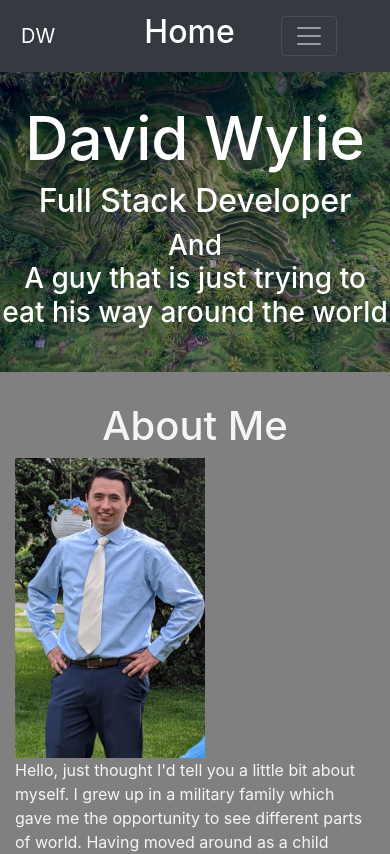
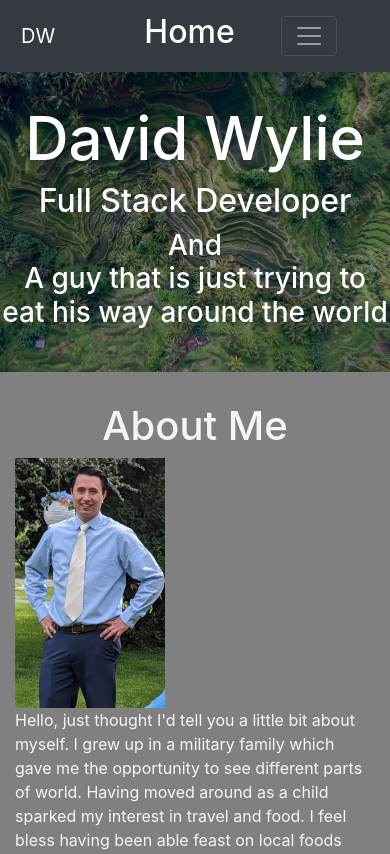
Before and after one commit to wyliedavid1984/reactPortfolio, a React (Create React App) app: page /reactPortFolio/home in a window 390 px wide. Shown: the top 854 px of the page. Built offline with nearby package versions, Linux system fonts and the light colour scheme.

Commit message:
added in new styles for home page

```diff
--- a/src/components/Navbar/index.js
+++ b/src/components/Navbar/index.js
@@ -27,7 +27,6 @@ function NavigationBar() {
         <Navbar.Toggle aria-controls="basic-navbar-nav" />
           <Navbar.Collapse id="basic-navbar-nav">
             <Nav className="mr-10">
-
               <Nav.Link href="#home"><Link to="/reactPortfolio/home" className={window.location.pathname === "/reactPortfolio" || window.location.pathname === "/reactPortfolio/home" ? "nav-link primary": "nav-link"}>Home</Link></Nav.Link>
               <Nav.Link href="#contact"><Link to="/reactPortfolio/contact" className={window.location.pathname === "/reactPortfolio/contact" ? "nav-link primary" : "nav-link"}>Contact</Link></Nav.Link>
               <Nav.Link href="#portfolio"> <Link to="/reactPortfolio/portfolio" className={window.location.pathname === "/reactPortfolio/portfolio" ? "nav-link primary" : "nav-link"}>Portfolio</Link></Nav.Link>
--- a/src/pages/Home.js
+++ b/src/pages/Home.js
@@ -21,10 +21,10 @@ function About() {
           </Col>
         </Row>
         <Row>
-          <Col size="md-2">
-          <img src={profilePic} style={{height:"300px", width:"190px"}} />
+          <Col size="lg-2"style={{margin: "10px", display:"flex", justifyContent:"center"}} className="picture">
+          <img src={profilePic} className="profilePicture" />
           </Col>
-          <Col size="md-10">
+          <Col size="lg-10" style={{margin: "10px"}}>
             <p>
               Hello, just thought I'd tell you a little bit about myself. I grew up in a military family which gave me the opportunity to see different parts of world. Having moved around as a child sparked my interest in travel and food. I feel bless having been able feast on local foods from all around the world. When I'm not traveling around trying out the local delicacies, I'm in the kitchen with my wife putting together whatever concoctions we can think of. I went to college for hospitality and worked in food service for 21 years.
             </p>
--- a/src/pages/style.css
+++ b/src/pages/style.css
@@ -42,7 +42,10 @@ margin-top: 20px;
 .right:hover::after, .left:hover::after {
   animation: iconBounce .57s 1;
 }
-
+.profilePicture {
+  height:300px;
+   width:190px;
+}
 @keyframes iconBounce {
   0% {
     font-size: 24px;
@@ -57,6 +60,19 @@ margin-top: 20px;
   }
 
 }
+
+@media only screen and (max-width : 1200px ){
+  .picture{
+    display: flex;
+    justify-content: center;
+  }
+  .profilePicture{
+    height: 250px;
+    width: 150px;
+
+  }
+}
+
 @media only screen and (max-width: 768px) {
   .cardContainer {
     display: none;
```
